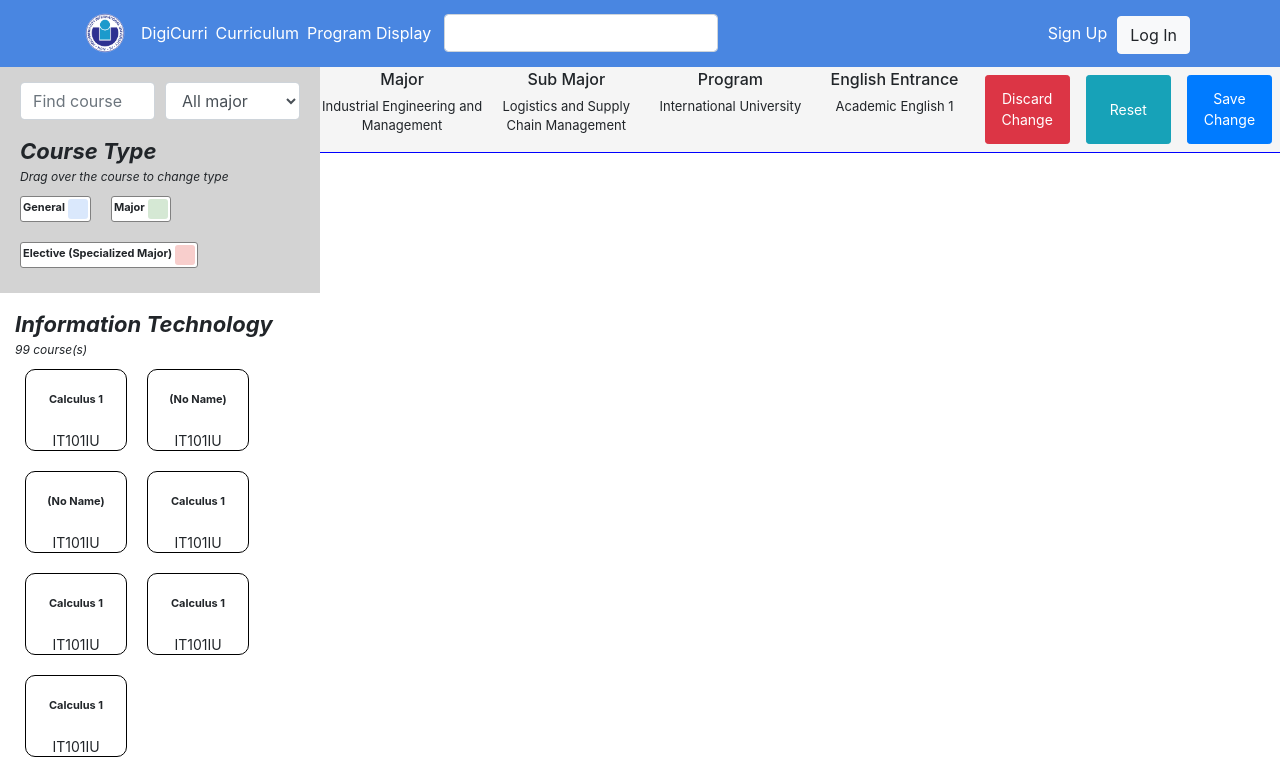
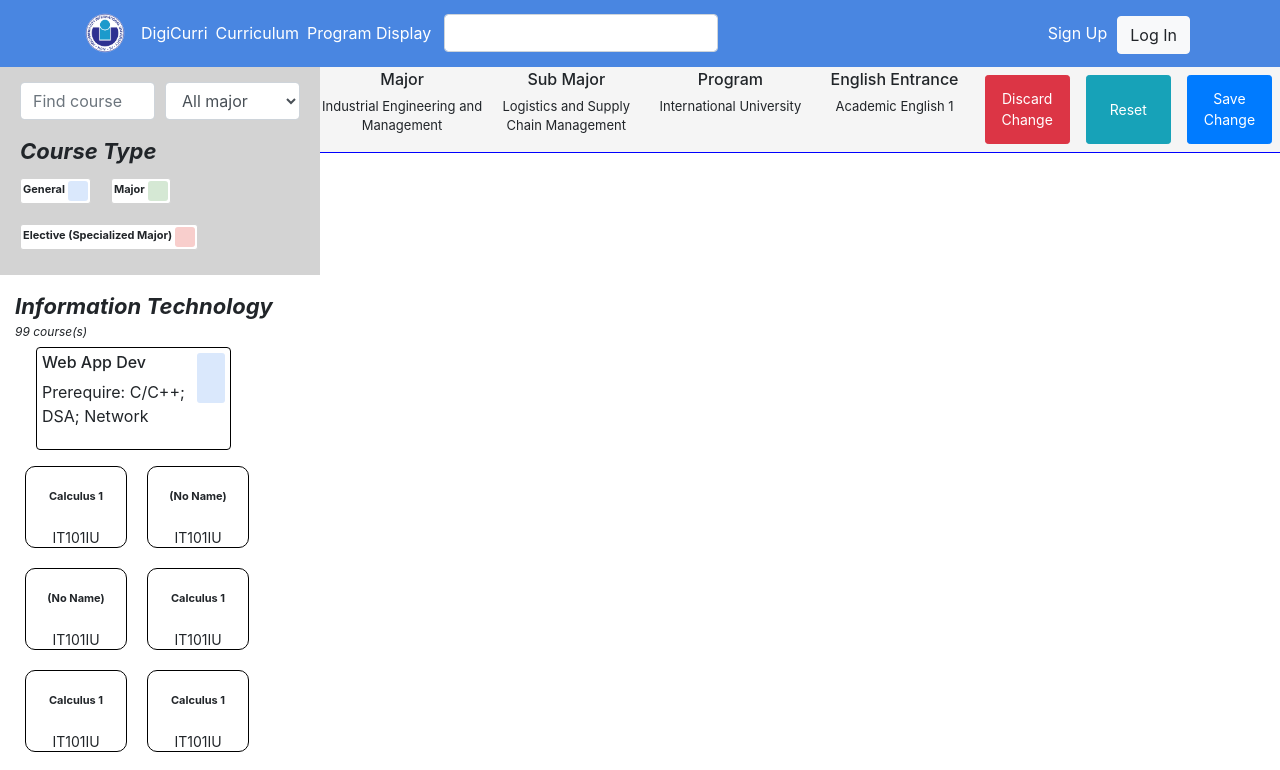
Before and after one commit to hcmiu-se-club-2019/digi-curriculum, a React (Create React App) app: page /curriculum/edit in a window 1280 px wide. Shown: the top 770 px of the page. Built offline with nearby package versions, Linux system fonts and the light colour scheme.

Commit message:
a bit change

```diff
--- a/src/components/CurriculumEdit/CourseDragSource.jsx
+++ b/src/components/CurriculumEdit/CourseDragSource.jsx
@@ -87,6 +87,34 @@ const CourseSource = styled(Container)`
   border-bottom: 1px solid grey;
 `;
 
+const CourseDiv = styled.div`
+  width: 75%;
+  margin: 6px;
+  padding: 5px;
+  border: 1px solid black;
+  border-radius: 4px;
+  display: flex;
+`
+
+const Handle = styled.div`
+  width: 50px;
+  height: 50px;
+  margin-left: 10px;
+  border-radius: 3px;
+  background-color: ${(props) => {
+    switch (props.color) {
+      case "blue":
+        return "#DAE8FC";
+      case "green":
+        return "#D5E8D4";
+      case "red":
+        return "#F8CECC";
+      default:
+        return "#FFFFFF";
+    }
+  }};
+`
+
 class CourseDragSource extends Component {
   render() {
     return (
@@ -123,7 +151,6 @@ class CourseDragSource extends Component {
             >
               Course Type
             </span>
-            <span>Drag over the course to change type</span>
           </TitleWrapper>
           <CourseTypeList>
             <CourseTypeTile color="blue" name="General" />
@@ -134,6 +161,7 @@ class CourseDragSource extends Component {
         <CourseSource>
           <MajorBox>
             <CourseTitle majorName="Information Technology" count={99} />
+            <CourseDiv><div><h6>Web App Dev</h6><p>Prerequire: C/C++; DSA; Network</p></div><Handle color={'blue'}/></CourseDiv>
             <CourseList>
               <CourseTile courseId="IT101IU" name="Calculus 1" />
               <CourseTile courseId="IT101IU" />
--- a/src/components/CurriculumEdit/CourseTypeTile.jsx
+++ b/src/components/CurriculumEdit/CourseTypeTile.jsx
@@ -2,7 +2,7 @@ import React from "react";
 import styled from "styled-components";
 
 const Container = styled.div`
-  border: 1px solid grey;
+  border: 1px solid lightgrey;
   border-radius: 3px;
   padding: 2px;
   font-size: 11px;
```
